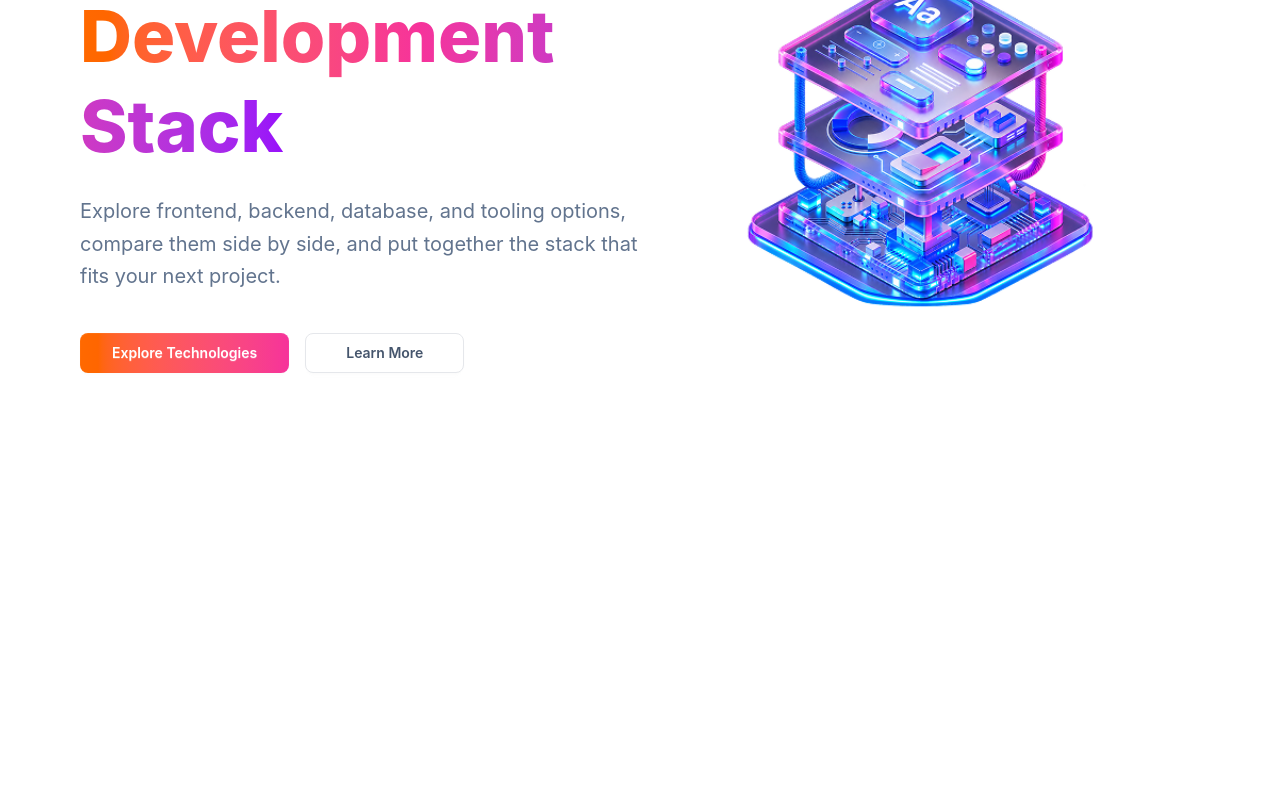
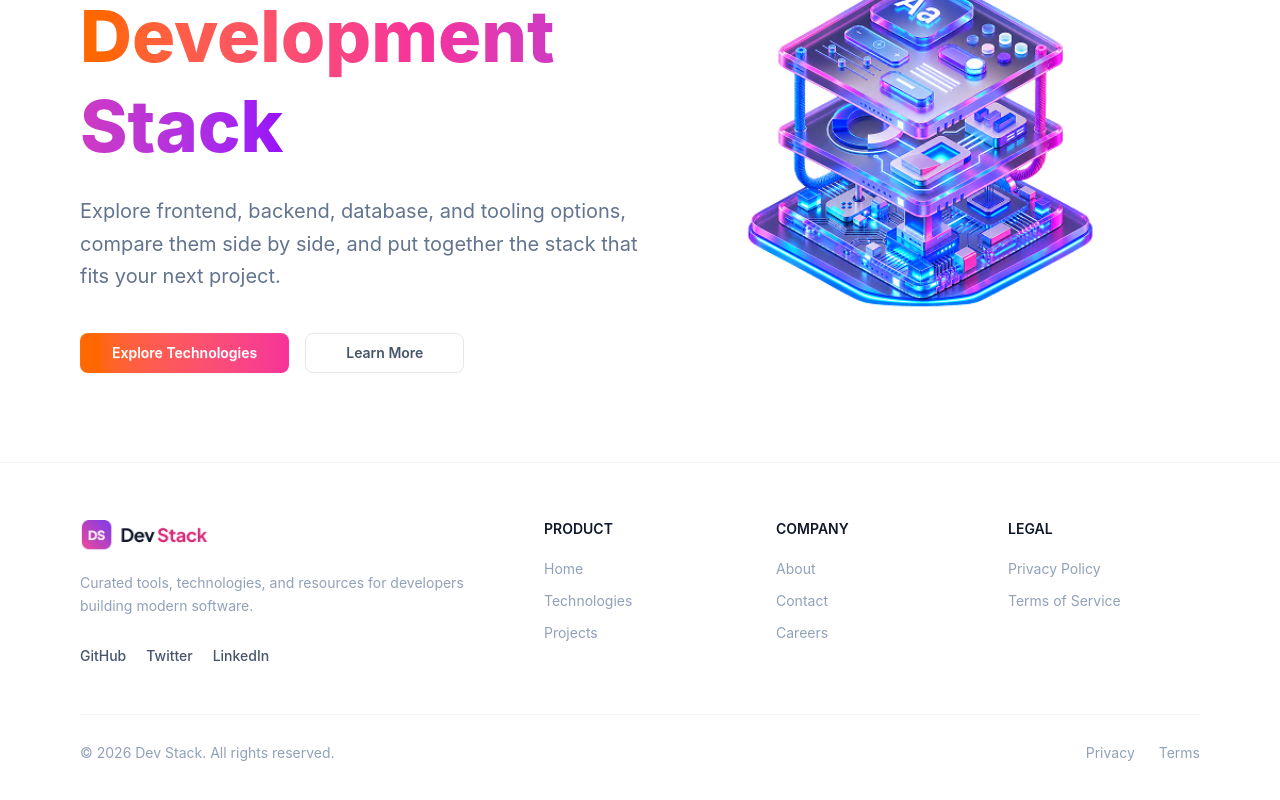
Before and after one commit to webzelo/b14-assignment-05-nihad, a React (Vite) app: page / in a window 1280 px wide. Shown: the part 268-1068 px from the top of the page. Before the commit the page ends 800 px from the top, so only its background shows below. Built offline with nearby package versions, Linux system fonts and the light colour scheme.

Commit message:
Create json data and create interface

```diff
--- /dev/null
+++ b/public/technologies.json
@@ -0,0 +1,122 @@
+[
+  {
+    "id": "react",
+    "name": "React",
+    "category": "Frontend",
+    "description": "A declarative, component-based JavaScript library for building modern user interfaces.",
+    "icon": "https://icon.icepanel.io/Technology/svg/React.svg",
+    "rating": 4.9,
+    "difficulty": "Beginner-Friendly",
+    "badge": "Popular"
+  },
+  {
+    "id": "vue",
+    "name": "Vue.js",
+    "category": "Frontend",
+    "description": "An approachable, performant, and versatile framework for building web user interfaces.",
+    "icon": "https://icon.icepanel.io/Technology/svg/Vue.js.svg",
+    "rating": 4.8,
+    "difficulty": "Beginner-Friendly",
+    "badge": "Versatile"
+  },
+  {
+    "id": "svelte",
+    "name": "Svelte",
+    "category": "Frontend",
+    "description": "A cybernetically enhanced web app framework with compile-time reactivity and zero virtual DOM overhead.",
+    "icon": "https://icon.icepanel.io/Technology/svg/Svelte.svg",
+    "rating": 4.8,
+    "difficulty": "Intermediate",
+    "badge": "Fast"
+  },
+  {
+    "id": "nextjs",
+    "name": "Next.js",
+    "category": "Frontend",
+    "description": "The React framework for full-stack web applications with hybrid static and server rendering.",
+    "icon": "https://icon.icepanel.io/Technology/svg/Next.js.svg",
+    "rating": 4.9,
+    "difficulty": "Intermediate",
+    "badge": "Modern"
+  },
+  {
+    "id": "nodejs",
+    "name": "Node.js",
+    "category": "Backend",
+    "description": "An asynchronous event-driven JavaScript runtime built on Chrome's V8 engine.",
+    "icon": "https://icon.icepanel.io/Technology/svg/Node.js.svg",
+    "rating": 4.8,
+    "difficulty": "Intermediate",
+    "badge": "Standard"
+  },
+  {
+    "id": "postgresql",
+    "name": "PostgreSQL",
+    "category": "Database",
+    "description": "A powerful, open-source object-relational database system with proven reliability.",
+    "icon": "https://icon.icepanel.io/Technology/svg/PostgresSQL.svg",
+    "rating": 4.9,
+    "difficulty": "Intermediate",
+    "badge": "Top SQL"
+  },
+  {
+    "id": "redis",
+    "name": "Redis",
+    "category": "Database",
+    "description": "An in-memory data structure store used as a high-speed database, cache, and message broker.",
+    "icon": "https://icon.icepanel.io/Technology/svg/Redis.svg",
+    "rating": 4.8,
+    "difficulty": "Intermediate",
+    "badge": "Cache"
+  },
+  {
+    "id": "javascript",
+    "name": "JavaScript",
+    "category": "Language",
+    "description": "The versatile, ubiquitous scripting language powering dynamic behavior across the web.",
+    "icon": "https://icon.icepanel.io/Technology/svg/JavaScript.svg",
+    "rating": 4.9,
+    "difficulty": "Beginner-Friendly",
+    "badge": "Ubiquitous"
+  },
+  {
+    "id": "typescript",
+    "name": "TypeScript",
+    "category": "Language",
+    "description": "A strongly typed programming language that builds on JavaScript for robust tooling.",
+    "icon": "https://icon.icepanel.io/Technology/svg/TypeScript.svg",
+    "rating": 4.9,
+    "difficulty": "Intermediate",
+    "badge": "Essential"
+  },
+  {
+    "id": "java",
+    "name": "Java",
+    "category": "Language",
+    "description": "A secure, object-oriented programming language designed for portability and scale.",
+    "icon": "https://icon.icepanel.io/Technology/svg/Java.svg",
+    "rating": 4.6,
+    "difficulty": "Intermediate",
+    "badge": "Robust"
+  },
+  {
+    "id": "tailwind",
+    "name": "Tailwind CSS",
+    "category": "Styling",
+    "description": "A utility-first CSS framework packed with classes that can be composed to build custom UI.",
+    "icon": "https://icon.icepanel.io/Technology/svg/Tailwind-CSS.svg",
+    "rating": 4.9,
+    "difficulty": "Beginner-Friendly",
+    "badge": "Modern"
+  },
+  {
+    "id": "docker",
+    "name": "Docker",
+    "category": "DevOps",
+    "description": "A platform designed to build, share, and run containerized applications reliably.",
+    "icon": "https://icon.icepanel.io/Technology/svg/Docker.svg",
+    "rating": 4.9,
+    "difficulty": "Intermediate",
+    "badge": "Containers"
+  }
+]
--- a/src/App.tsx
+++ b/src/App.tsx
@@ -1,4 +1,5 @@
 import Banner from "./components/Banner";
+import Footer from "./components/Footer";
 import Nav from "./components/Nav";
 
 function App() {
@@ -7,6 +8,7 @@ function App() {
     <>
       <Nav />
       <Banner />
+      <Footer />
     </>
   )
 }
--- /dev/null
+++ b/src/components/Footer.tsx
@@ -0,0 +1,211 @@
+import logo from "../assets/logo-text.png";
+
+const Footer = () => {
+  return (
+    <footer className="bg-white border-t border-gray-100">
+
+      <div className="
+        max-w-7xl
+        mx-auto
+        px-8
+        lg:px-20
+        py-14
+      ">
+
+        <div className="
+          grid
+          grid-cols-1
+          md:grid-cols-5
+          gap-10
+        ">
+
+
+          {/* Brand */}
+          <div className="md:col-span-2">
+
+            <img
+              src={logo}
+              alt="DevStack"
+              className="w-32 mb-5"
+            />
+
+            <p className="
+              text-sm
+              text-slate-400
+              max-w-sm
+              leading-relaxed
+            ">
+              Curated tools, technologies, and resources for developers building
+              modern software.
+            </p>
+
+
+            <div className="
+              flex
+              gap-5
+              mt-7
+              text-sm
+              font-medium
+              text-slate-600
+            ">
+              <a className="hover:text-pink-500">
+                GitHub
+              </a>
+
+              <a className="hover:text-pink-500">
+                Twitter
+              </a>
+
+              <a className="hover:text-pink-500">
+                LinkedIn
+              </a>
+            </div>
+
+          </div>
+
+
+
+          {/* Product */}
+          <div>
+
+            <h3 className="
+              text-sm
+              font-semibold
+              text-slate-900
+              mb-5
+            ">
+              PRODUCT
+            </h3>
+
+
+            <ul className="
+              space-y-3
+              text-sm
+              text-slate-400
+            ">
+              <li>
+                <a>Home</a>
+              </li>
+
+              <li>
+                <a>Technologies</a>
+              </li>
+
+              <li>
+                <a>Projects</a>
+              </li>
+            </ul>
+
+          </div>
+
+
+
+
+          {/* Company */}
+          <div>
+
+            <h3 className="
+              text-sm
+              font-semibold
+              text-slate-900
+              mb-5
+            ">
+              COMPANY
+            </h3>
+
+
+            <ul className="
+              space-y-3
+              text-sm
+              text-slate-400
+            ">
+              <li>
+                <a>About</a>
+              </li>
+
+              <li>
+                <a>Contact</a>
+              </li>
+
+              <li>
+                <a>Careers</a>
+              </li>
+            </ul>
+
+          </div>
+
+
+          {/* Legal */}
+          <div>
+
+            <h3 className="
+              text-sm
+              font-semibold
+              text-slate-900
+              mb-5
+            ">
+              LEGAL
+            </h3>
+
+
+            <ul className="
+              space-y-3
+              text-sm
+              text-slate-400
+            ">
+              <li>
+                <a>Privacy Policy</a>
+              </li>
+
+              <li>
+                <a>Terms of Service</a>
+              </li>
+            </ul>
+
+          </div>
+
+
+        </div>
+
+
+
+        {/* Bottom */}
+        <div className="
+          border-t
+          border-gray-100
+          mt-12
+          pt-7
+          flex
+          flex-col
+          md:flex-row
+          justify-between
+          gap-4
+          text-sm
+          text-slate-400
+        ">
+
+          <p>
+            © 2026 Dev Stack. All rights reserved.
+          </p>
+
+
+          <div className="flex gap-6">
+            <a>
+              Privacy
+            </a>
+
+            <a>
+              Terms
+            </a>
+          </div>
+
+        </div>
+
+
+      </div>
+
+    </footer>
+  );
+};
+
+export default Footer;
```
Also changed, not shown: src/types/technology.ts (added, +10 -0 lines).
